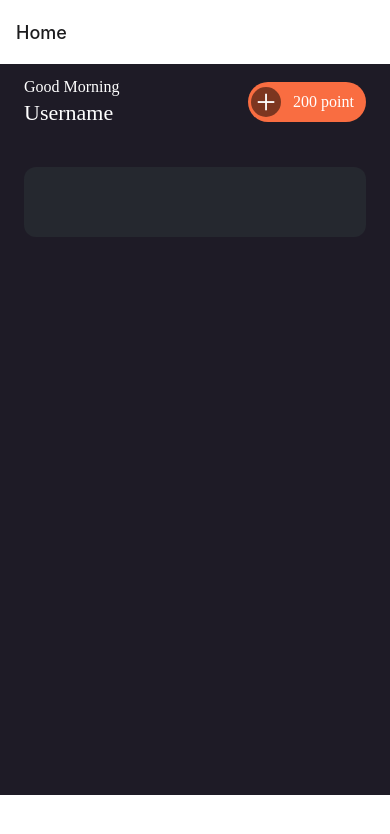
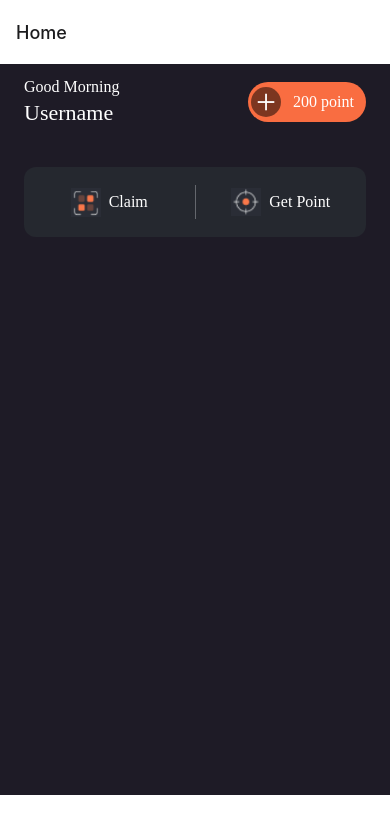
Before and after one commit to 0trava/BookStoreApp-ReactNative, a React Native app in the folder BookStore/: screen /Home in a window 390 px wide. Shown: the top 834 px of the page. Built offline with nearby package versions, Linux system fonts and the light colour scheme.

Commit message:
add Home block

```diff
--- a/BookStore/screens/Home.js
+++ b/BookStore/screens/Home.js
@@ -8,6 +8,15 @@ import {
     View } from 'react-native';
 
 import { COLORS, FONTS, SIZES, icons, images } from '../constants';
+
+const LinearDivider = () => {
+    return(
+        <View style={{width: 1, paddingVertical: 18}}>
+            <View style={{flex: 1, borderLeftColor: COLORS.lightGray, borderLeftWidth: 1}}></View>
+
+        </View>
+    )
+}
 
 const Home = () => {
 
@@ -91,11 +100,47 @@ const Home = () => {
                         borderRadius: SIZES.radius
                     }}>
                         {/* Claim */}
+                        <TouchableOpacity
+                            style={{flex:1}}
+                            onPress={()=> console.log("Claim")}>
 
+                            <View style={{flex:1, flexDirection: 'row', alignItems: 'center', justifyContent: 'center'}}>
+                                <Image
+                                    source={icons.claim_icon}
+                                    resizeMode='contain'
+                                    style={{
+                                        width: 30,
+                                        height: 30,
+                                    }}
+                                />
+                                <Text style={{marginLeft: SIZES.base, ...FONTS.body3, color: COLORS.white}}>Claim</Text>
+                            </View>
+                        </TouchableOpacity>
+
+                        {/* Divider */}
+                        <LinearDivider/>
+
+                        {/* Get Point */}
+                        <TouchableOpacity
+                            style={{ flex: 1}}
+                            onPress={()=> console.log("Get Point")}
+                        >
+                            <View style={{flex:1, flexDirection: 'row', alignItems: 'center', justifyContent: 'center'}}>
+                                <Image
+                                source={icons.point_icon}
+                                resizeMode="contain"
+                                style={{
+                                    width: 30,
+                                    height: 30
+                                }}/>
+                                <Text style={{marginLeft: SIZES.base, ...FONTS.body3, color: COLORS.white}}>Get Point</Text>
+                            </View>
+                        </TouchableOpacity>
 
                         {/* Divider */}
 
 
+                        {/* My Card */}
                     </View>
 
             </View>
@@ -115,6 +160,8 @@ const Home = () => {
   )
 }
 
+
+
 export default Home;
 
 const styles = StyleSheet.create({})
```
